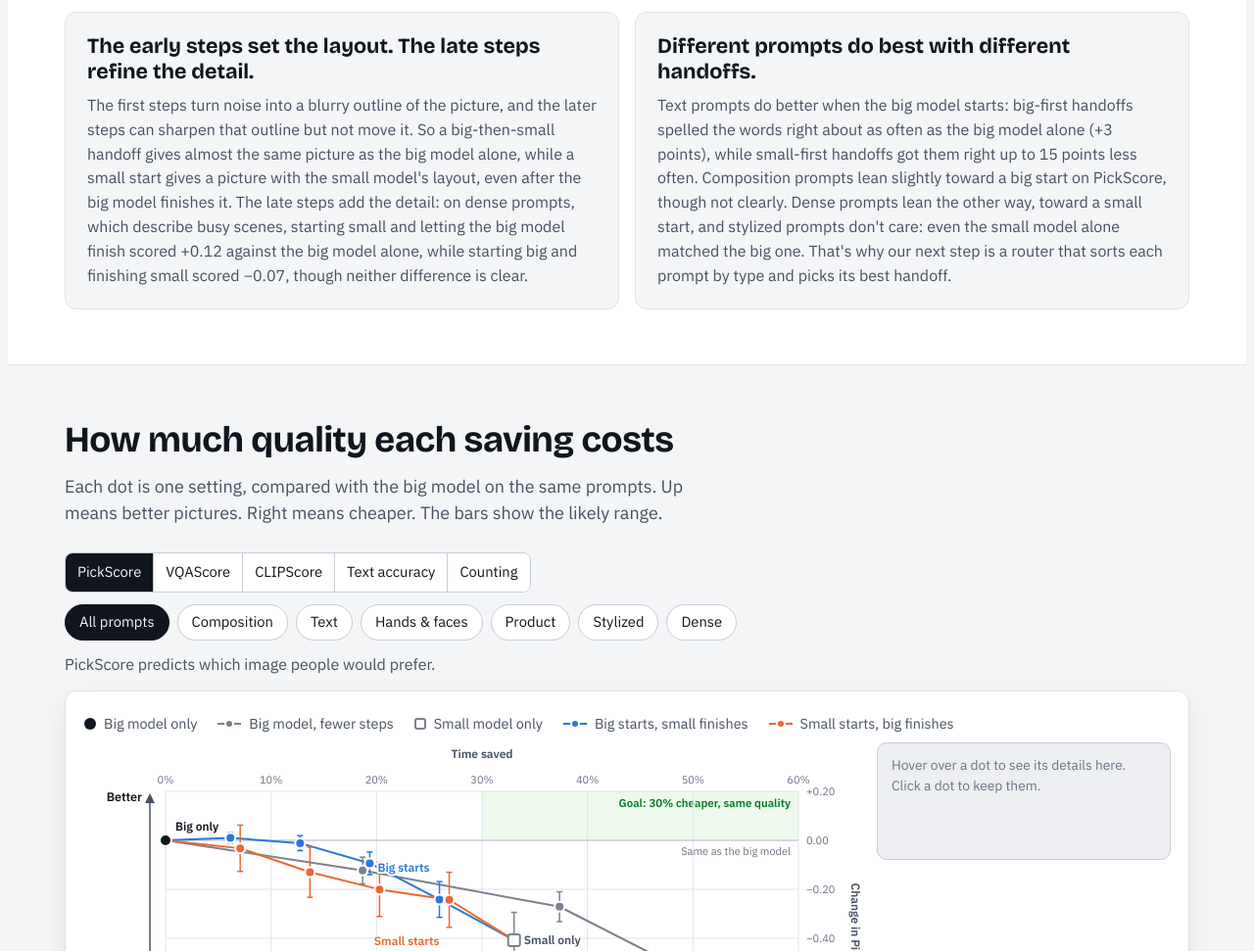
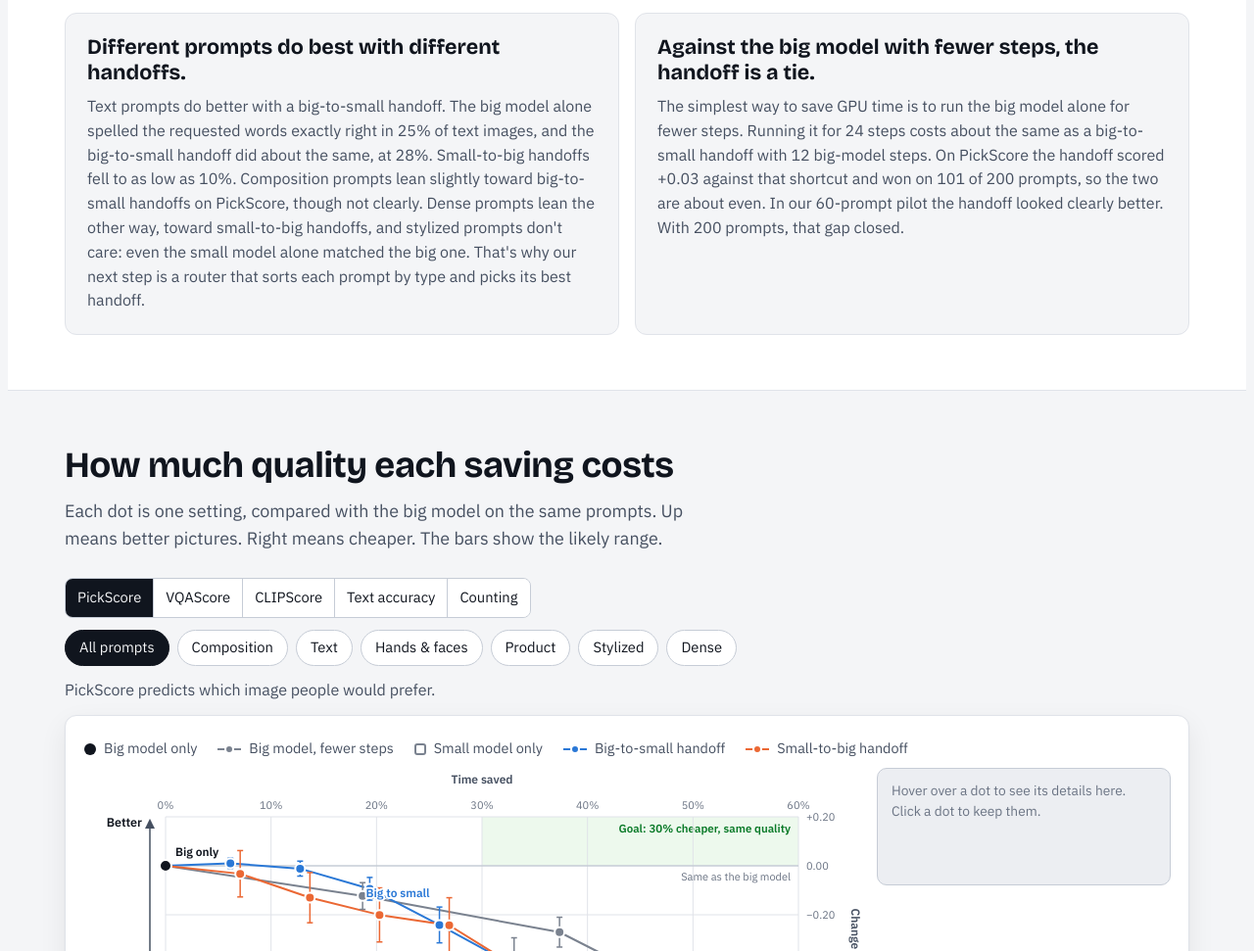
Before and after one commit to aaronh-e/image-rerouter, a plain HTML site: page index.html in a window 1280 px wide. Shown: the part 4488-5459 px from the top of the page at 98% size. Drawn offline with nearby package versions, Linux system fonts and the light colour scheme.

Commit message:
Consistent handoff names; findings with context

```diff
--- a/index.html
+++ b/index.html
@@ -535,18 +535,21 @@ function renderStory() {
   paintAll($("#hero-duo"));
 
   const same = r => verdictOf(r) === "same";
-  const dense = D.summary.pick_score.dense.settings, text = D.summary.ocr_match.text.settings;
+  const dense = D.summary.pick_score.dense.settings;
   const match = D.matched.pick_score.find(r => r.handoff === "l2s@0.4");   // the handoff that costs about the same as the big model with fewer steps
-  const textSmallFirst = Math.min(...ROWS[2].ids.map(id => text[id].mean));
+  // share of text-prompt images whose words came out spelled exactly right, per setting
+  const textKeys = Object.keys(D.images).filter(k => D.prompts.find(p => p.id === k.replace(/_s\d+$/, "")).group === "text");
+  const spelled = id => Math.round(100 * textKeys.filter(k => D.images[k][S[id].i][3] === 1).length / textKeys.length);
+  const worstSmallToBig = Math.min(...ROWS[2].ids.map(spelled));
   const findings = [
     ["A big-to-small handoff beats a small-to-big one.",
-     `Each big-first handoff has a small-first twin that runs the same steps on each model, so the two cost the same. ${h2h.length ? `Starting with the big model won ${h2h.length} of the 4 pairs clearly on PickScore, by up to ${Math.max(...h2h.map(r => r.mean)).toFixed(2)}, and the other pairs were ties.` : "On PickScore the two orders came out even."} Our best handoff, the big model for ${S[HERO].segments[0][2]} steps and then the small model for ${handoffSteps}, cut GPU time by ${pct(S[HERO].saved)} while PickScore changed by only ${fmtD(h.mean, "pick_score")}${same(h) ? ", which is within the noise" : ""}. PickScore predicts which picture people would prefer. For reference, a PickScore gap of 0.01 means about 50.25% of people pick the higher-scoring picture, essentially a coin flip.`],
+     `Each big-to-small handoff has a small-to-big twin that runs the same steps on each model, so the two cost the same. ${h2h.length ? `The big-to-small handoff won ${h2h.length} of the 4 pairs clearly on PickScore, by up to ${Math.max(...h2h.map(r => r.mean)).toFixed(2)}, and the other pairs were ties.` : "On PickScore the two directions came out even."} Our best handoff, the big model for ${S[HERO].segments[0][2]} steps and then the small model for ${handoffSteps}, cut GPU time by ${pct(S[HERO].saved)} while PickScore changed by only ${fmtD(h.mean, "pick_score")}${same(h) ? ", which is within the noise" : ""}. PickScore predicts which picture people would prefer. For reference, a PickScore gap of 0.01 means about 50.25% of people pick the higher-scoring picture, essentially a coin flip.`],
+    ["The early steps set the layout. The late steps refine the detail.",
+     `The first steps turn noise into a blurry outline of the picture, and the later steps can sharpen that outline but not move it. So a big-to-small handoff gives almost the same picture as the big model alone, while a small-to-big handoff gives a picture with the small model's layout, even after the big model finishes it. The late steps add the detail: on dense prompts, which describe busy scenes, the small-to-big handoff scored ${fmtD(dense["s2l@0.4"].mean, "pick_score")} on PickScore against the big model alone, while the big-to-small handoff scored ${fmtD(dense[HERO].mean, "pick_score")}, though neither difference is clear.`],
+    ["Different prompts do best with different handoffs.",
+     `Text prompts do better with a big-to-small handoff. The big model alone spelled the requested words exactly right in ${spelled("large@30")}% of text images, and the big-to-small handoff did about the same, at ${spelled(HERO)}%. Small-to-big handoffs fell to as low as ${worstSmallToBig}%. Composition prompts lean slightly toward big-to-small handoffs on PickScore, though not clearly. Dense prompts lean the other way, toward small-to-big handoffs, and stylized prompts don't care: even the small model alone matched the big one. That's why our next step is a router that sorts each prompt by type and picks its best handoff.`],
     ["Against the big model with fewer steps, the handoff is a tie.",
-     `The simplest way to save GPU time is to run the big model alone for fewer steps. Running it for ${S[match.control].segments[0][2]} steps costs about the same as the big model for ${S[match.handoff].segments[0][2]} steps and then the small model for the rest. On PickScore the handoff scored ${fmtD(match.mean, "pick_score")} against that shortcut and won on ${match.better} of ${match.n} prompts, so the two are ${same(match) ? "about even" : match.mean > 0 ? "clearly in the handoff's favour" : "clearly in the shortcut's favour"}. In our 60-prompt pilot the handoff looked clearly better. With 200 prompts, that gap closed.`],
-    ["The early steps set the layout. The late steps refine the detail.",
-     `The first steps turn noise into a blurry outline of the picture, and the later steps can sharpen that outline but not move it. So a big-then-small handoff gives almost the same picture as the big model alone, while a small start gives a picture with the small model's layout, even after the big model finishes it. The late steps add the detail: on dense prompts, which describe busy scenes, starting small and letting the big model finish scored ${fmtD(dense["s2l@0.4"].mean, "pick_score")} against the big model alone, while starting big and finishing small scored ${fmtD(dense[HERO].mean, "pick_score")}, though neither difference is clear.`],
-    ["Different prompts do best with different handoffs.",
-     `Text prompts do better when the big model starts: big-first handoffs spelled the words right about as often as the big model alone (${fmtD(text[HERO].mean, "ocr_match")} points), while small-first handoffs got them right up to ${Math.round(-textSmallFirst * 100)} points less often. Composition prompts lean slightly toward a big start on PickScore, though not clearly. Dense prompts lean the other way, toward a small start, and stylized prompts don't care: even the small model alone matched the big one. That's why our next step is a router that sorts each prompt by type and picks its best handoff.`],
+     `The simplest way to save GPU time is to run the big model alone for fewer steps. Running it for ${S[match.control].segments[0][2]} steps costs about the same as a big-to-small handoff with ${S[match.handoff].segments[0][2]} big-model steps. On PickScore the handoff scored ${fmtD(match.mean, "pick_score")} against that shortcut and won on ${match.better} of ${match.n} prompts, so the two are ${same(match) ? "about even" : match.mean > 0 ? "clearly in the handoff's favour" : "clearly in the shortcut's favour"}. In our 60-prompt pilot the handoff looked clearly better. With 200 prompts, that gap closed.`],
   ];
   $("#findings-list").innerHTML = findings.map(([t, d]) => `<li><b>${esc(t)}</b><p>${esc(d)}</p></li>`).join("");
 
@@ -642,8 +645,8 @@ function sideCard(side, id) {
   const d = (v, r, m) => { if (isRef) return ""; const x = v - r, cls = x > 0 ? "delta-up" : x < 0 ? "delta-down" : ""; return ` <span class="${cls}">(${fmtD(x, m)})</span>`; };
   const opt = o => `<option value="${o}"${o === id ? " selected" : ""}>${esc(name(o))}${o === "large@30" ? ", all 30 steps (full price)" : `, ${pct0(S[o].saved)} cheaper`}</option>`;
   const opts = [
-    ["Handoff: big model starts, small model finishes", ROWS[1].ids],
-    ["Handoff: small model starts, big model finishes", ROWS[2].ids],
+    ["Big-to-small handoffs", ROWS[1].ids],
+    ["Small-to-big handoffs", ROWS[2].ids],
     ["No handoff: one model the whole way", ["large@30", ...ROWS[0].ids]],
   ].map(([label, ids]) => `<optgroup label="${label}">${ids.map(opt).join("")}</optgroup>`).join("");
   const acc = textAcc(sc), refAcc = textAcc(ref);
@@ -678,8 +681,8 @@ function renderBoard() {
   const big = ROWS[1].ids, small = ROWS[2].ids;   // big[j] and small[j] run the same steps on each model, so they cost the same
   const heads = big.map(id => { const k = S[id].segments[0][2]; return `<div class="col-head"><b>${k} big + ${D.meta.steps - k} small steps</b><span>${pct0(S[id].saved)} cheaper</span></div>`; });
   $("#matrix").innerHTML = `<div></div>${heads.join("")}
-    <div class="row-head" style="--rc:var(--large)">Big starts<span>small finishes</span></div>${big.map(id => tileHTML(id, top)).join("")}
-    <div class="row-head" style="--rc:var(--small)">Small starts<span>big finishes</span></div>${small.map(id => tileHTML(id, top)).join("")}`;
+    <div class="row-head" style="--rc:var(--large)">Big-to-small<span>handoff</span></div>${big.map(id => tileHTML(id, top)).join("")}
+    <div class="row-head" style="--rc:var(--small)">Small-to-big<span>handoff</span></div>${small.map(id => tileHTML(id, top)).join("")}`;
   $("#solo").innerHTML = SOLO.map(id => tileHTML(id, top)).join("");
   paintAll($("#how .board"));
 }
@@ -842,8 +845,8 @@ function chartSVG(W, metric, group, compact, uid) {
     const lastOf = fam => pts.filter(q => q.fam === fam).sort((a, b) => b.x - a.x)[0];
     const m2 = lastOf("large_first"), m1 = lastOf("small_first"), fw = lastOf("fewer"), sq = pts.find(p => p.fam === "small");
     const up = m2.cy <= m1.cy;
-    g += `<text class="c-label large_first" x="${m2.cx - 10}" y="${up ? Math.min(m2.hi, m2.cy) - 10 : Math.max(m2.lo, m2.cy) + 18}" text-anchor="end">Big starts</text>`;
-    g += `<text class="c-label small_first" x="${m1.cx - 10}" y="${up ? Math.max(m1.lo, m1.cy) + 18 : Math.min(m1.hi, m1.cy) - 10}" text-anchor="end">Small starts</text>`;
+    g += `<text class="c-label large_first" x="${m2.cx - 10}" y="${up ? Math.min(m2.hi, m2.cy) - 10 : Math.max(m2.lo, m2.cy) + 18}" text-anchor="end">Big to small</text>`;
+    g += `<text class="c-label small_first" x="${m1.cx - 10}" y="${up ? Math.max(m1.lo, m1.cy) + 18 : Math.min(m1.hi, m1.cy) - 10}" text-anchor="end">Small to big</text>`;
     g += `<text class="c-label fewer" x="${fw.cx - 10}" y="${fw.lo + 16 > M.t + ph ? fw.cy - 12 : fw.lo + 16}" text-anchor="end">Fewer steps</text>`;
     if (sq) g += `<text class="c-label small" x="${sq.cx + 10}" y="${sq.cy + 4}">Small only</text>`;
     g += `<text class="c-label full" x="${X(0) + 10}" y="${Y(0) - 10}">Big only</text>`;
@@ -898,8 +901,8 @@ function renderLegend() {
   $("#legend").innerHTML = `<span><svg width="14" height="14" aria-hidden="true"><circle cx="7" cy="7" r="6" style="fill:var(--ink)"/></svg>Big model only</span>
     <span>${ln("var(--control)")}Big model, fewer steps</span>
     <span><svg width="14" height="14" aria-hidden="true"><rect x="2" y="2" width="10" height="10" rx="2" style="fill:var(--surface);stroke:var(--control);stroke-width:2"/></svg>Small model only</span>
-    <span>${ln("var(--large)")}Big starts, small finishes</span>
-    <span>${ln("var(--small)")}Small starts, big finishes</span>`;
+    <span>${ln("var(--large)")}Big-to-small handoff</span>
+    <span>${ln("var(--small)")}Small-to-big handoff</span>`;
 }
 function renderTable() {
   const sum = D.summary[st.metric][st.cgroup];
```
